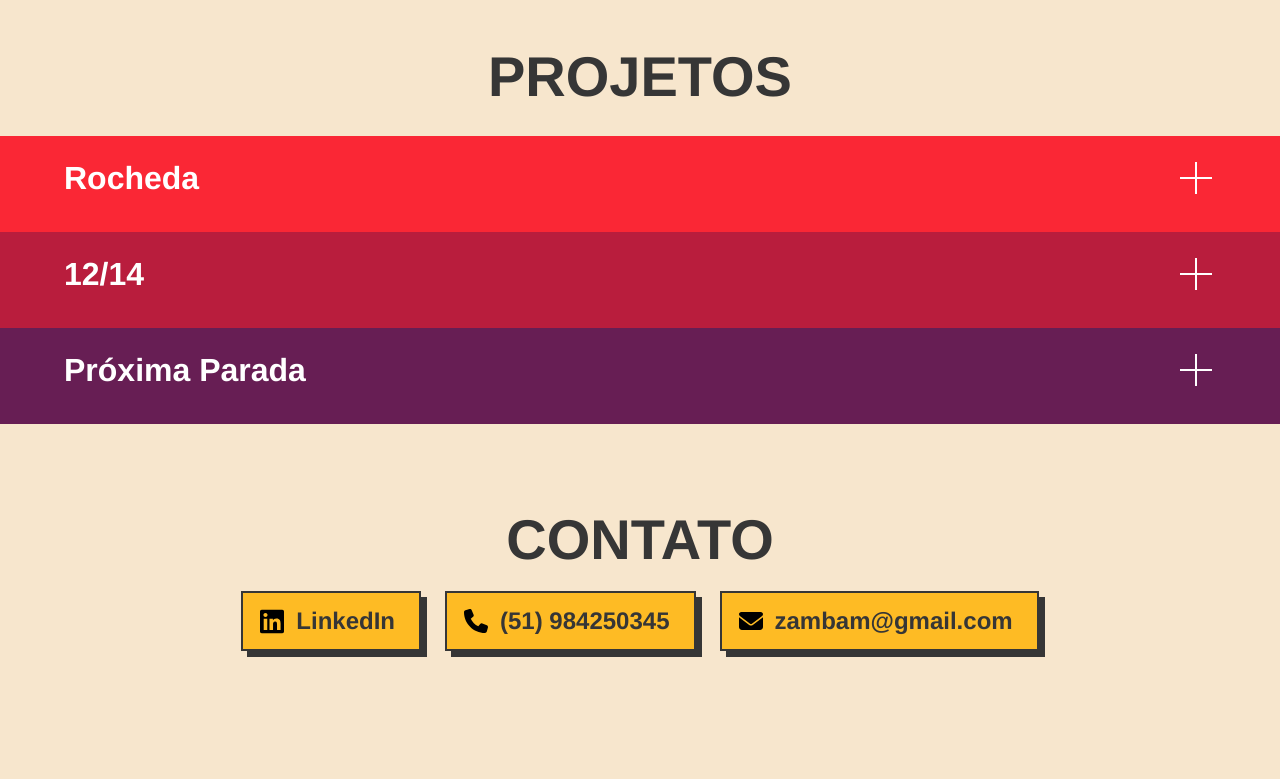
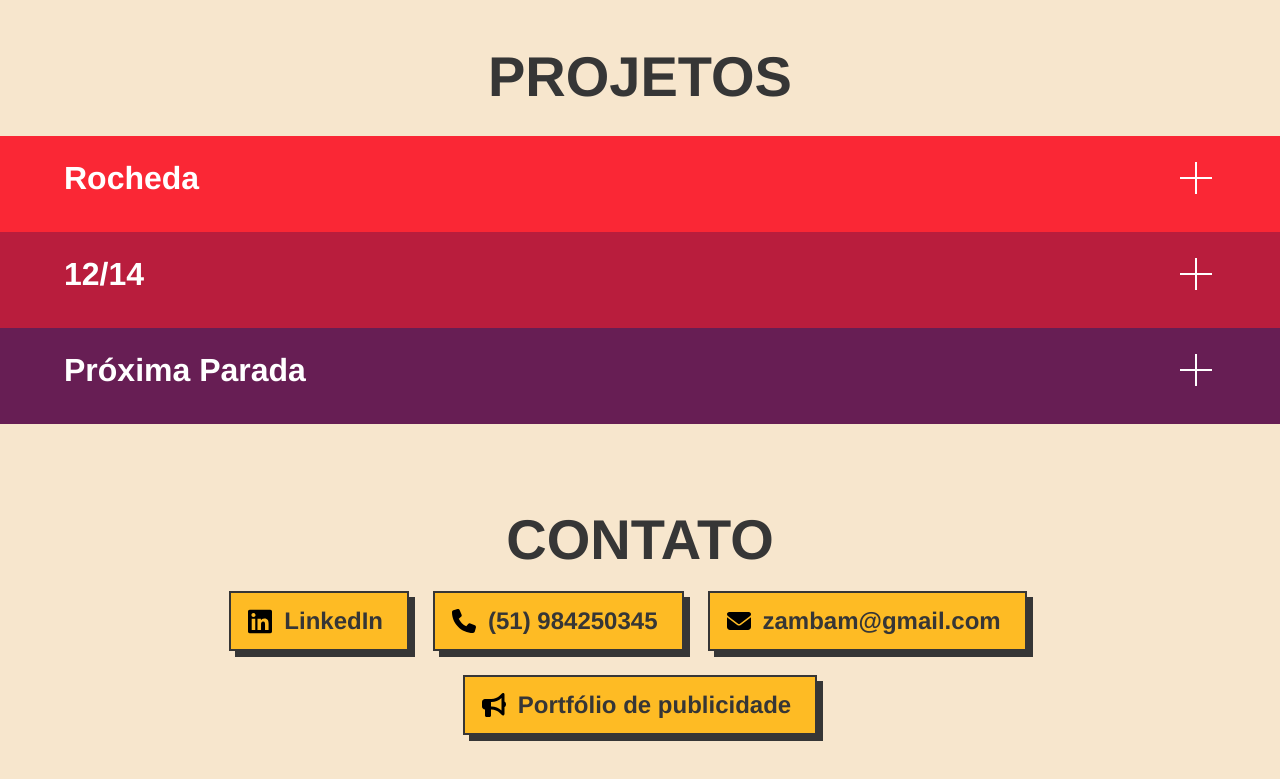
Before and after one commit to nicolorenzo/zambam, a website: page index.html in a window 1280 px wide. Shown: the part 737-1516 px from the top of the page. Drawn offline with Linux system fonts and the light colour scheme; a web font is replaced by a local one.

Commit message:
Novo botão portfolio

```diff
--- a/index.html
+++ b/index.html
@@ -343,6 +343,18 @@
                 </span>
                 <span class="has-text-weight-bold">zambam@gmail.com</span>
               </a>
+              <a
+                class="button is-yellow border-shadow"
+                href="https://abajurpropaganda.com.br/portfolio/"
+                target="_blank"
+              >
+                <span class="icon is-medium">
+                  <img src="images\bullhorn-solid.svg" alt="" />
+                </span>
+                <span class="has-text-weight-bold"
+                  >Portfólio de publicidade</span
+                >
+              </a>
             </div>
           </div>
         </div>
```
Also changed, not shown: images/bullhorn-solid.svg (added).
